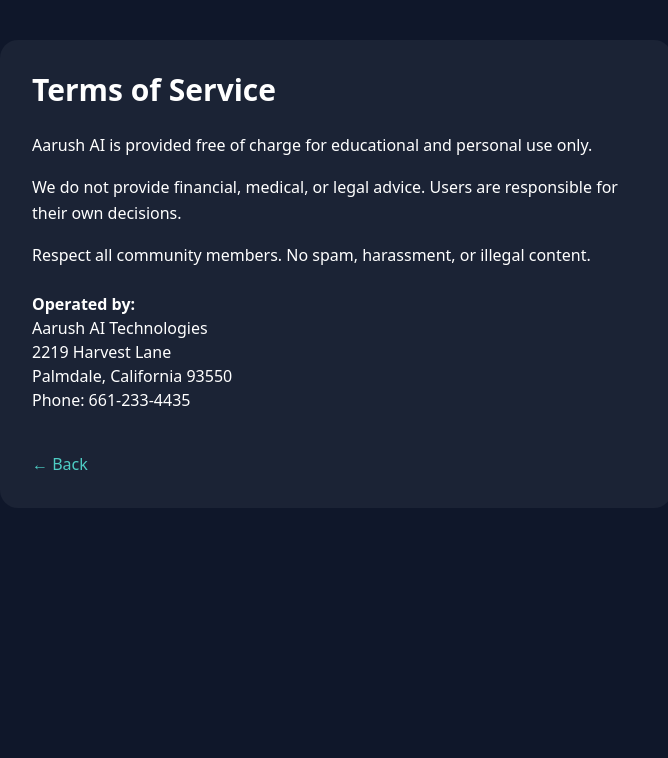
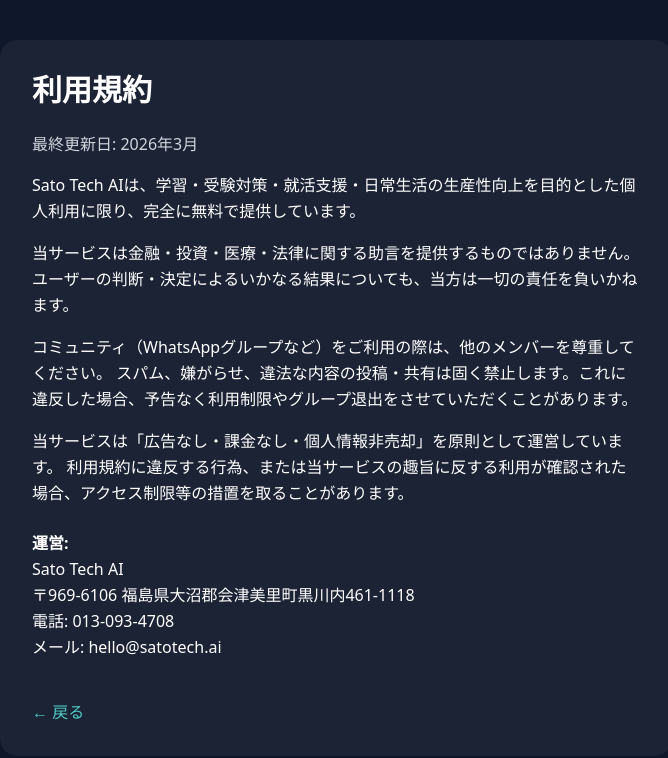
Before and after one commit to gersdaf51-source/india_land_ai, a Next.js app: page /terms in a window 1280 px wide. Shown: the top 758 px of the page, without its empty margins (304-972 px from the left). Built offline with nearby package versions, Linux system fonts and the light colour scheme.

Commit message:
初始化...

```diff
--- a/app/about/page.tsx
+++ b/app/about/page.tsx
@@ -4,28 +4,27 @@ export default function AboutPage() {
   return (
     <div className="min-h-screen bg-[#0f172a] text-white px-5 py-10">
       <div className="max-w-2xl mx-auto bg-[rgba(255,255,255,0.05)] p-8 rounded-2xl">
-        <h1 className="text-3xl font-bold mb-6">About Aarush AI</h1>
+        <h1 className="text-3xl font-bold mb-6">Sato Tech AI について</h1>
 
         <p className="mb-4 leading-relaxed">
-          We are a Palmdale-based American AI startup passionate about making world-class AI accessible to every American – completely free.
+          私たちは福島県を拠点とする日本のAIプロジェクトで、誰でも・いつでも・完全に無料で使える高品質なAIを目指しています。
         </p>
 
         <p className="mb-4 leading-relaxed">
-          Aarush AI is built 100% in the USA, supports English + Spanish, and focuses on education, career growth, and daily productivity.
+          Sato Tech AI は日本生まれ100%、受験勉強・就活・日常の生産性向上をサポート。
+          数学・理科・歴史からビジネスメール・SNS投稿まで、丁寧にステップで教えてくれます。
         </p>
 
         <p className="mb-6 font-medium">
-          No ads • No data selling • 100% Free forever
+          広告なし • 個人情報売却一切なし • 100%永遠に無料
         </p>
 
         <address className="not-italic leading-relaxed mb-8">
-          <strong>Aarush AI Technologies</strong><br />
-          2219 Harvest Lane<br />
-          Palmdale<br />
-          California 93550<br />
-          USA<br /><br />
-          Phone: <a href="tel:+16612334435" className="text-[#4ecdc4] hover:underline">661-233-4435</a><br />
-          Email: <a href="mailto:hello@aarush.ai" className="text-[#4ecdc4] hover:underline">hello@aarush.ai</a>
+          <strong>Sato Tech AI</strong><br />
+          〒969-6106 福島県大沼郡会津美里町黒川内461-1118<br />
+          日本<br /><br />
+          電話: <a href="tel:+81130934708" className="text-[#4ecdc4] hover:underline">013-093-4708</a><br />
+          メール: <a href="mailto:hello@satotech.ai" className="text-[#4ecdc4] hover:underline">hello@satotech.ai</a>
         </address>
 
         <div className="mt-10">
@@ -33,7 +32,7 @@ export default function AboutPage() {
             href="/"
             className="text-[#4ecdc4] hover:underline"
           >
-    ← Back
+            ← 戻る
           </Link>
         </div>
       </div>
--- a/app/privacy/page.tsx
+++ b/app/privacy/page.tsx
@@ -4,26 +4,36 @@ export default function PrivacyPage() {
   return (
     <div className="min-h-screen bg-[#0f172a] text-white px-5 py-10">
       <div className="max-w-2xl mx-auto bg-[rgba(255,255,255,0.05)] p-8 rounded-2xl">
-        <h1 className="text-3xl font-bold mb-6">Privacy Policy</h1>
+        <h1 className="text-3xl font-bold mb-6">プライバシーポリシー</h1>
 
-        <p className="mb-4 text-gray-300">Last updated: December 2025</p>
+        <p className="mb-4 text-gray-300">最終更新日: 2026年3月</p>
 
         <p className="mb-4 leading-relaxed">
-          We respect your privacy. We do NOT collect any personal data from WhatsApp group members. All conversations happen inside WhatsApp – we never access your private chats.
+          私たちはユーザーのプライバシーを最も大切に考えています。
+          Sato Tech AIでは、個人情報を一切収集・保存しません。
+          すべてのやり取りはWhatsAppグループ内で行われ、私たちがあなたのプライベートな会話を閲覧・アクセスすることはありません。
         </p>
 
         <p className="mb-4 leading-relaxed">
-          No phone numbers are stored permanently. We only use the WhatsApp link to help you join the community.
+          電話番号やメールアドレスなどの個人情報は、永続的に保存されません。
+          WhatsAppグループ参加のためのリンク提供にのみ一時的に使用し、それ以外では利用いたしません。
         </p>
 
         <p className="mb-6 leading-relaxed">
-          No cookies, no tracking, no third-party ads.
+          クッキー使用なし、トラッキングなし、第三者広告なし。
+          あなたのデータを売却したり共有したりすることは一切ありません。
         </p>
 
-        <p className="font-medium">
-          <strong>Company:</strong> Aarush AI Technologies<br />
-          2219 Harvest Lane, Palmdale, California 93550<br />
-          Phone: 661-233-4435
+        <p className="mb-6 leading-relaxed font-medium">
+          私たちは「広告ゼロ・課金ゼロ・データ非売却」を徹底し、
+          安心して長く使っていただけるAIを目指しています。
+        </p>
+
+        <p className="font-medium leading-relaxed">
+          <strong>運営:</strong> Sato Tech AI<br />
+          〒969-6106 福島県大沼郡会津美里町黒川内461-1118<br />
+          電話: 013-093-4708<br />
+          メール: hello@satotech.ai
         </p>
 
         <div className="mt-10">
@@ -31,7 +41,7 @@ export default function PrivacyPage() {
             href="/"
             className="text-[#4ecdc4] hover:underline"
           >
-    ← Back
+            ← 戻る
           </Link>
         </div>
       </div>
--- a/app/terms/page.tsx
+++ b/app/terms/page.tsx
@@ -4,26 +4,35 @@ export default function TermsPage() {
   return (
     <div className="min-h-screen bg-[#0f172a] text-white px-5 py-10">
       <div className="max-w-2xl mx-auto bg-[rgba(255,255,255,0.05)] p-8 rounded-2xl">
-        <h1 className="text-3xl font-bold mb-6">Terms of Service</h1>
+        <h1 className="text-3xl font-bold mb-6">利用規約</h1>
+
+        <p className="mb-4 text-gray-300">最終更新日: 2026年3月</p>
 
         <p className="mb-4 leading-relaxed">
-          Aarush AI is provided free of charge for educational and personal use only.
+          Sato Tech AIは、学習・受験対策・就活支援・日常生活の生産性向上を目的とした個人利用に限り、完全に無料で提供しています。
         </p>
 
         <p className="mb-4 leading-relaxed">
-          We do not provide financial, medical, or legal advice. Users are responsible for their own decisions.
+          当サービスは金融・投資・医療・法律に関する助言を提供するものではありません。
+          ユーザーの判断・決定によるいかなる結果についても、当方は一切の責任を負いかねます。
+        </p>
+
+        <p className="mb-4 leading-relaxed">
+          コミュニティ（WhatsAppグループなど）をご利用の際は、他のメンバーを尊重してください。
+          スパム、嫌がらせ、違法な内容の投稿・共有は固く禁止します。これに違反した場合、予告なく利用制限やグループ退出をさせていただくことがあります。
         </p>
 
         <p className="mb-6 leading-relaxed">
-          Respect all community members. No spam, harassment, or illegal content.
+          当サービスは「広告なし・課金なし・個人情報非売却」を原則として運営しています。
+          利用規約に違反する行為、または当サービスの趣旨に反する利用が確認された場合、アクセス制限等の措置を取ることがあります。
         </p>
 
-        <p className="font-medium">
-          <strong>Operated by:</strong><br />
-          Aarush AI Technologies<br />
-          2219 Harvest Lane<br />
-          Palmdale, California 93550<br />
-          Phone: 661-233-4435
+        <p className="font-medium leading-relaxed">
+          <strong>運営:</strong><br />
+          Sato Tech AI<br />
+          〒969-6106 福島県大沼郡会津美里町黒川内461-1118<br />
+          電話: 013-093-4708<br />
+          メール: hello@satotech.ai
         </p>
 
         <div className="mt-10">
@@ -31,7 +40,7 @@ export default function TermsPage() {
             href="/"
             className="text-[#4ecdc4] hover:underline"
           >
-    ← Back
+            ← 戻る
           </Link>
         </div>
       </div>
```
Lines whose indentation alone changed are shown as unchanged.
